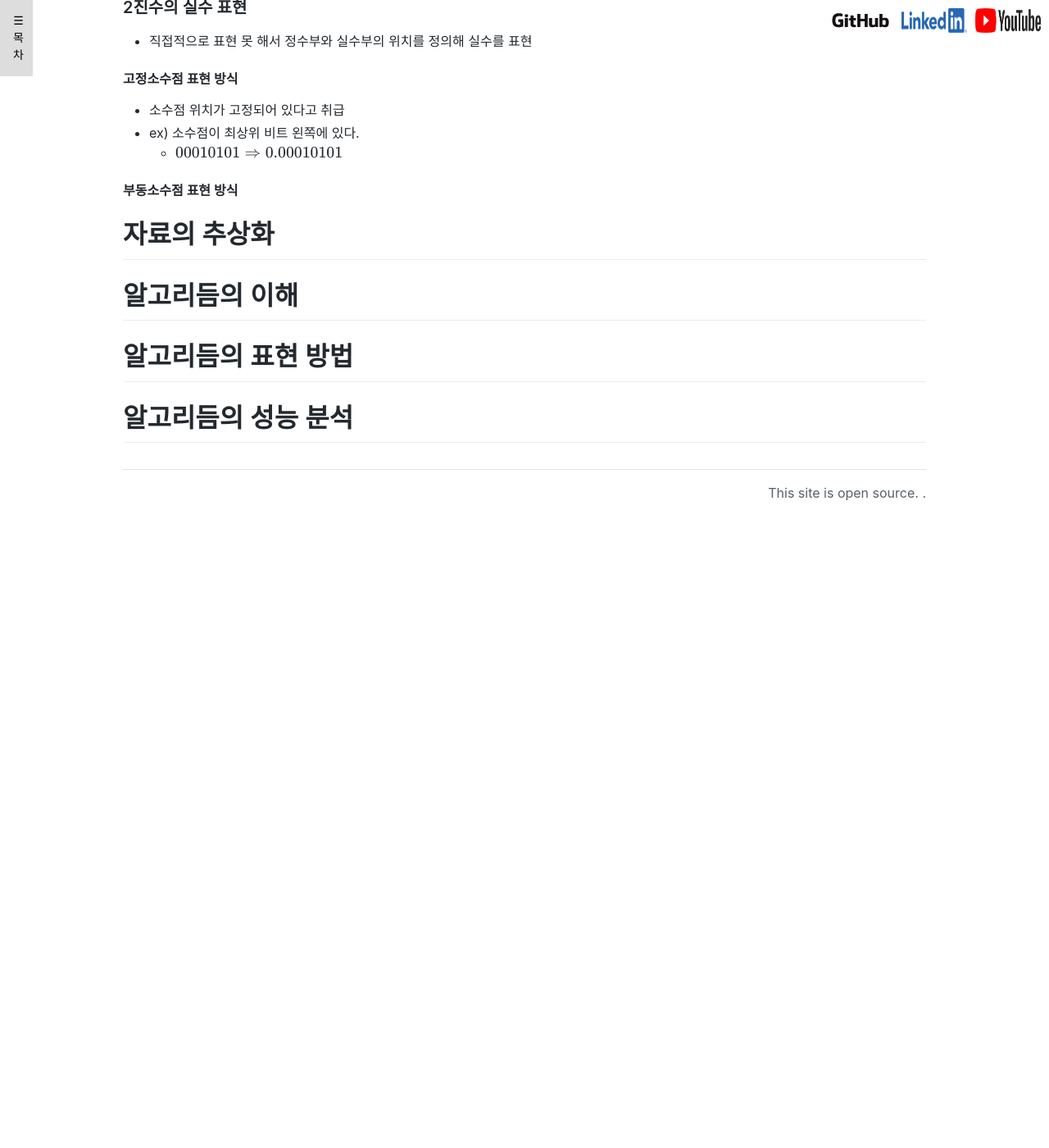
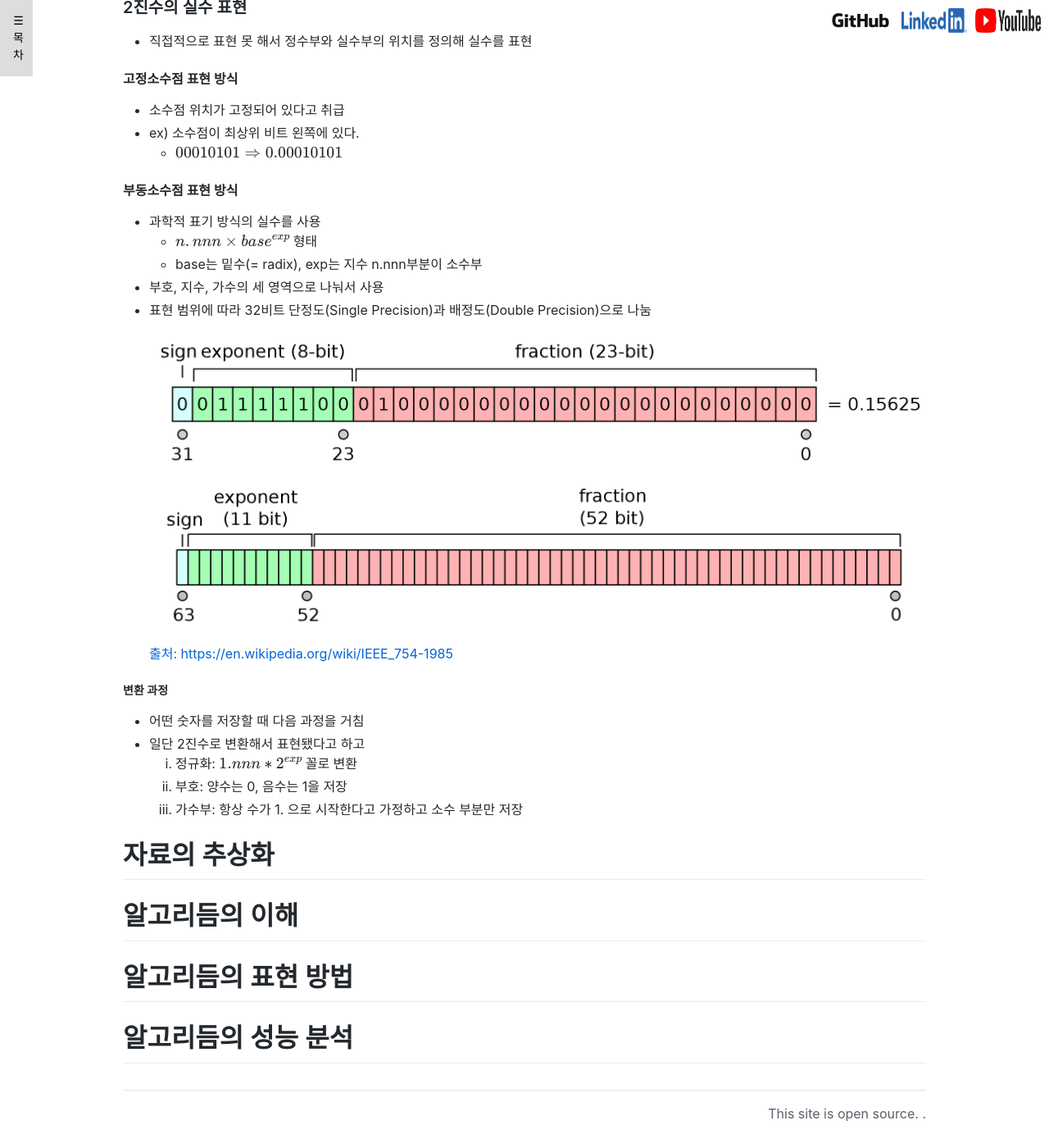
Before and after one commit to redbindy/redbindy.github.io, a Jekyll site: the page built from post/ComputerScience/DataStructure/C로 배우는 쉬운 자료구조/Chapter01-introduction.md, in a window 1280 px wide and 1400 px high, scrolled down 4551 px. Shown: the whole window at 82% size. Built offline with Jekyll 4.4.1, drawn with Linux system fonts in a browser that asks for light colours; formulas are drawn with MathJax 3; comment, search, counter and statistics services are not loaded; our own code applies the rules of GitHub Pages for plain Markdown files; before the commit the page ends 5196 px from its top, so only the background shows below that.

Commit message:
검색엔진 등록 철회 및 부동소수점 작성중... (동기화용 커밋)

```diff
--- a/googlee0765774a30b445b.html
+++ /dev/null
@@ -1 +0,0 @@
-google-site-verification: googlee0765774a30b445b.html
--- a/post/ComputerScience/DataStructure/C로 배우는 쉬운 자료구조/Chapter01-introduction.md
+++ b/post/ComputerScience/DataStructure/C로 배우는 쉬운 자료구조/Chapter01-introduction.md
@@ -166,6 +166,21 @@ layout: default
   - $ 00010101 \Rightarrow 0.00010101 $
 
 #### 부동소수점 표현 방식
+- 과학적 표기 방식의 실수를 사용
+  - $ n.nnn \times {base}^{exp} $ 형태
+  - base는 밑수(= radix), exp는 지수 n.nnn부분이 소수부
+- 부호, 지수, 가수의 세 영역으로 나눠서 사용
+- 표현 범위에 따라 32비트 단정도(Single Precision)과 배정도(Double Precision)으로 나눔
+![단정도 표현](image-2.png)
+![배정도 표현](image-3.png)
+[출처: https://en.wikipedia.org/wiki/IEEE_754-1985](https://en.wikipedia.org/wiki/IEEE_754-1985)
+
+##### 변환 과정
+- 어떤 숫자를 저장할 때 다음 과정을 거침
+- 일단 2진수로 변환해서 표현됐다고 하고
+1. 정규화: $ 1.nnn * 2^{exp} $ 꼴로 변환
+2. 부호: 양수는 0, 음수는 1을 저장
+3. 가수부: 항상 수가 1. 으로 시작한다고 가정하고 소수 부분만 저장
 
 
 # 자료의 추상화
--- a/robots.txt
+++ /dev/null
@@ -1,3 +0,0 @@
-User-agent: *
-Allow: /
-Sitemap: https://redbindy.github.io
--- a/sitemap.xml
+++ /dev/null
@@ -1,5 +0,0 @@
-<sitemapindex xmlns="http://www.sitemaps.org/schemas/sitemap/0.9">
-    <sitemap>
-        <loc>https://redbindy.github.io</loc>
-    </sitemap>
-</sitemapindex>
```
Also changed, not shown: post/ComputerScience/DataStructure/C로 배우는 쉬운 자료구조/image-2.png (added), post/ComputerScience/DataStructure/C로 배우는 쉬운 자료구조/image-3.png (added).
